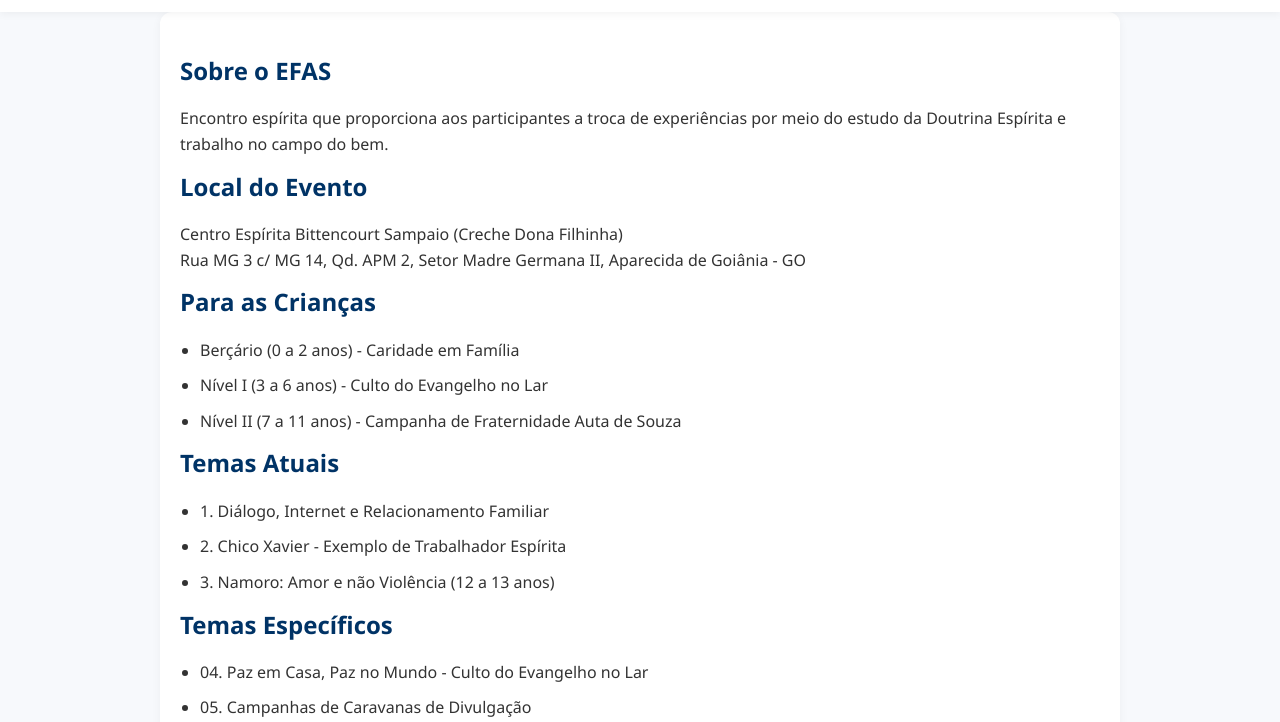
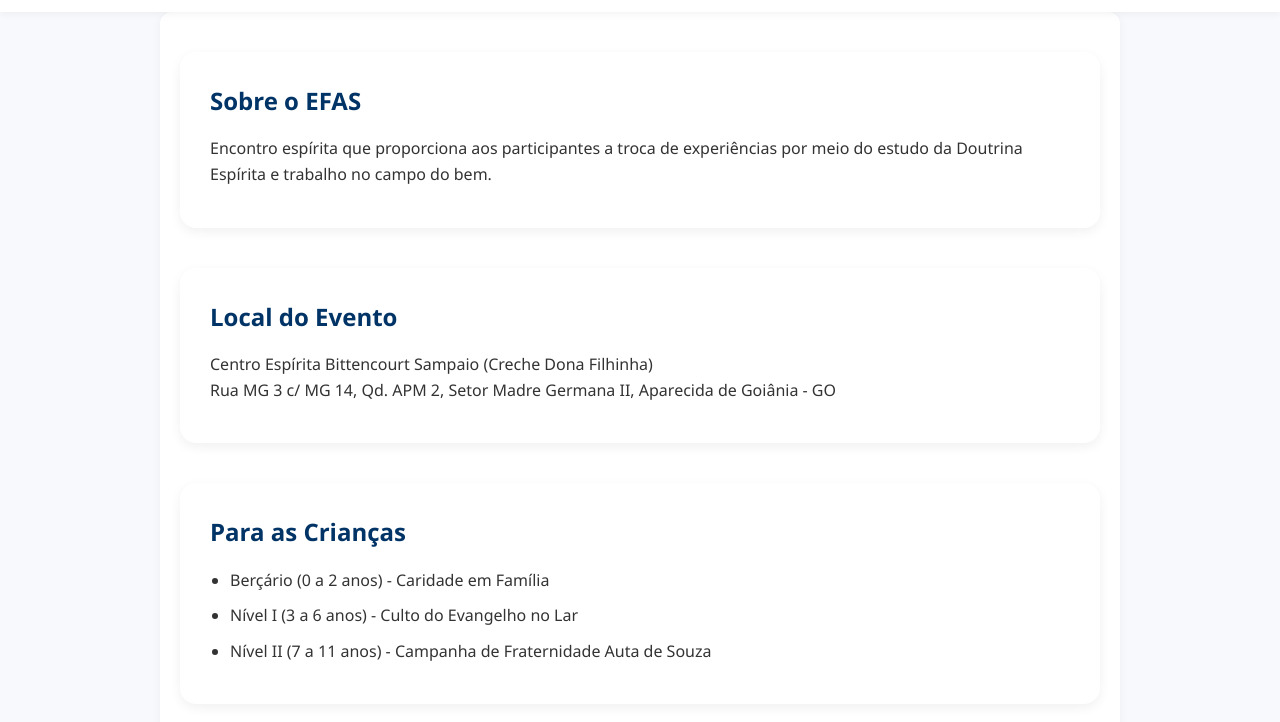
Before and after one commit to PauloErnani/efas2025-apgoiania, a plain HTML site: page efas2025.html in a window 1280 px wide. Shown: the part 78-800 px from the top of the page. Drawn offline with Linux system fonts and the light colour scheme.

Commit message:
commit quatro

```diff
--- a/efas2025.html
+++ b/efas2025.html
@@ -19,15 +19,15 @@
     </nav>
   </header>
   <main>
-    <section id="sobre">
+    <section id="sobre"><div class="card-bloco">
       <h2>Sobre o EFAS</h2>
       <p>Encontro espírita que proporciona aos participantes a troca de experiências por meio do estudo da Doutrina Espírita e trabalho no campo do bem.</p>
     </section>
-    <section id="local">
+    </div></section><section id="local"><div class="card-bloco">
       <h2>Local do Evento</h2>
       <p>Centro Espírita Bittencourt Sampaio (Creche Dona Filhinha)<br>Rua MG 3 c/ MG 14, Qd. APM 2, Setor Madre Germana II, Aparecida de Goiânia - GO</p>
     </section>
-    <section id="criancas">
+    </div></section><section id="criancas"><div class="card-bloco">
       <h2>Para as Crianças</h2>
       <ul>
         <li>Berçário (0 a 2 anos) - Caridade em Família</li>
@@ -35,7 +35,7 @@
         <li>Nível II (7 a 11 anos) - Campanha de Fraternidade Auta de Souza</li>
       </ul>
     </section>
-    <section id="atuais">
+    </div></section><section id="atuais"><div class="card-bloco">
       <h2>Temas Atuais</h2>
       <ul>
         <li>1. Diálogo, Internet e Relacionamento Familiar</li>
@@ -43,7 +43,7 @@
         <li>3. Namoro: Amor e não Violência (12 a 13 anos)</li>
       </ul>
     </section>
-    <section id="especificos">
+    </div></section><section id="especificos"><div class="card-bloco">
       <h2>Temas Específicos</h2>
       <ul>
         <li>04. Paz em Casa, Paz no Mundo - Culto do Evangelho no Lar</li>
--- a/styles.css
+++ b/styles.css
@@ -161,3 +161,12 @@ ul {
     padding: 20px;
   }
 }
+
+.card-bloco {
+  background-color: #ffffff;
+  border-radius: 16px;
+  padding: 30px;
+  margin-bottom: 40px;
+  box-shadow: 0 4px 12px rgba(0,0,0,0.06);
+  scroll-margin-top: 120px;
+}
```
